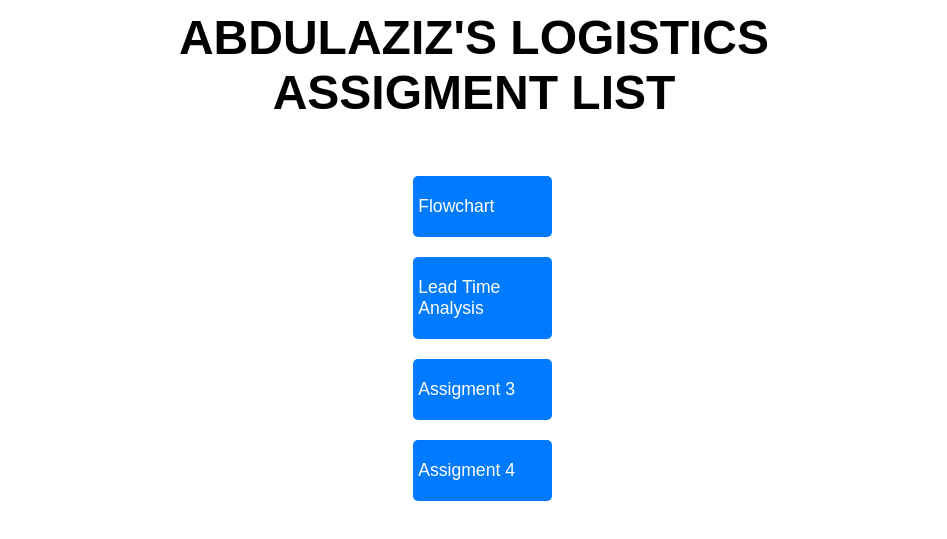
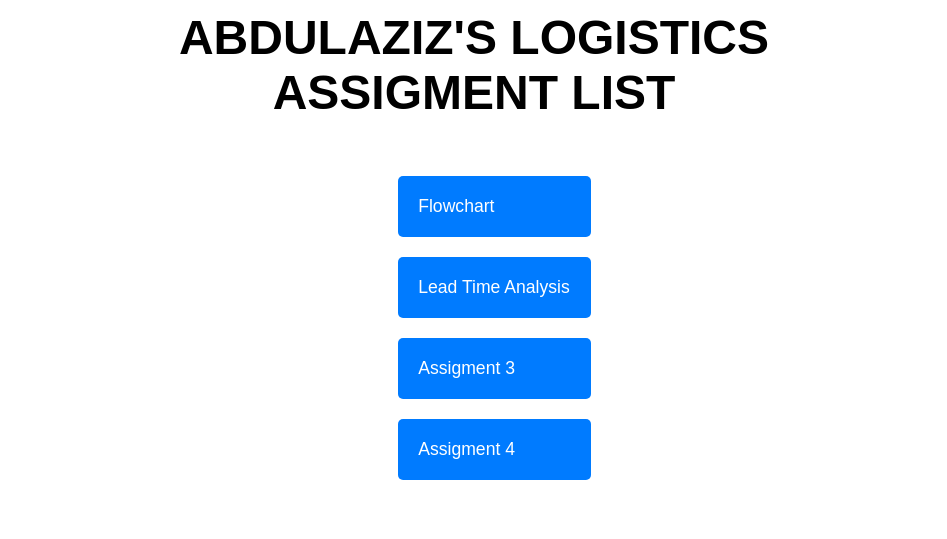
Before and after one commit to Abdulaziz-Abdukhalimov/ibm-Logistics, a plain HTML site: page index.html in a window 1280 px wide. Shown: the part 744-1283 px from the top of the page, without its empty margins (166-1113 px from the left). Drawn offline with Linux system fonts and the light colour scheme.

Commit message:
Update style.css

```diff
--- a/style.css
+++ b/style.css
@@ -28,7 +28,7 @@ h1 {
 .assigments li {
   display: flex;
   width: 80%;
-  padding: 20px 5px;
+  padding: 20px ;
   margin: 20px 0;
   background-color: #007bff;
   color: white;
```
